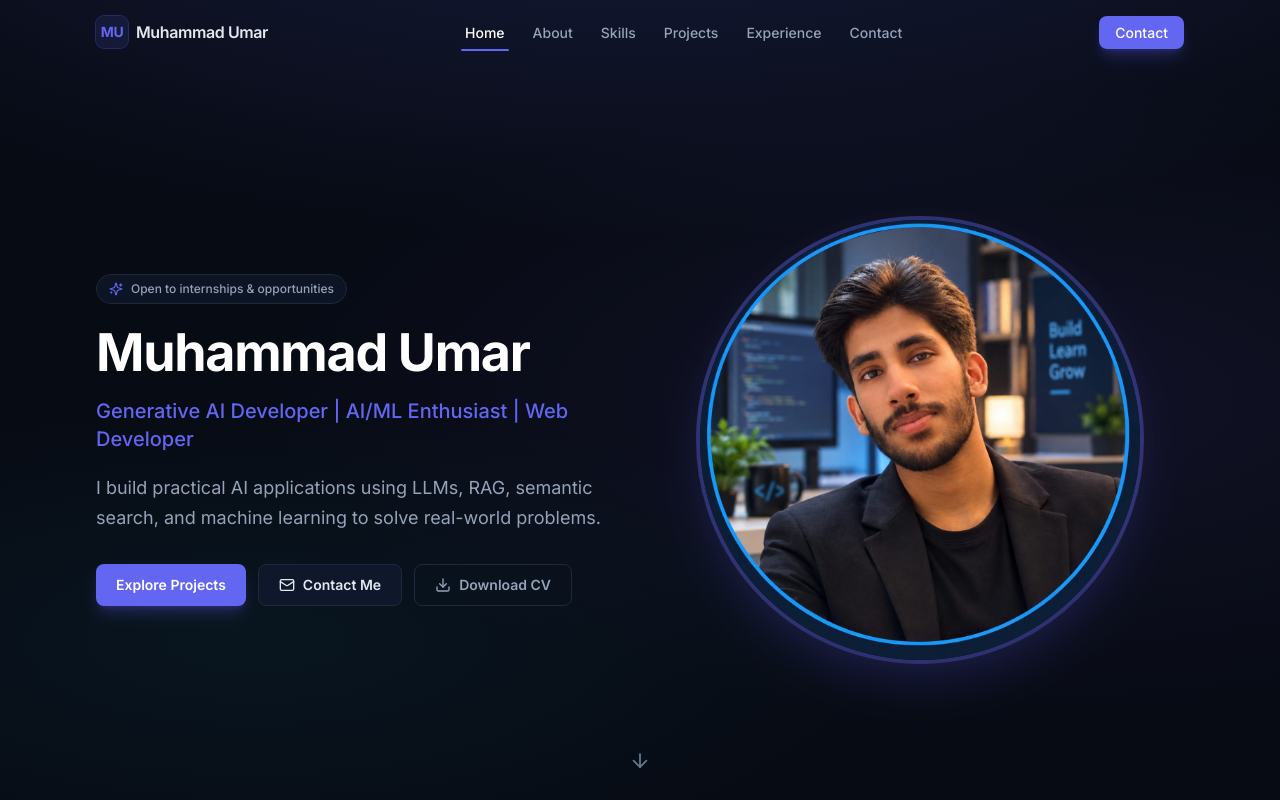
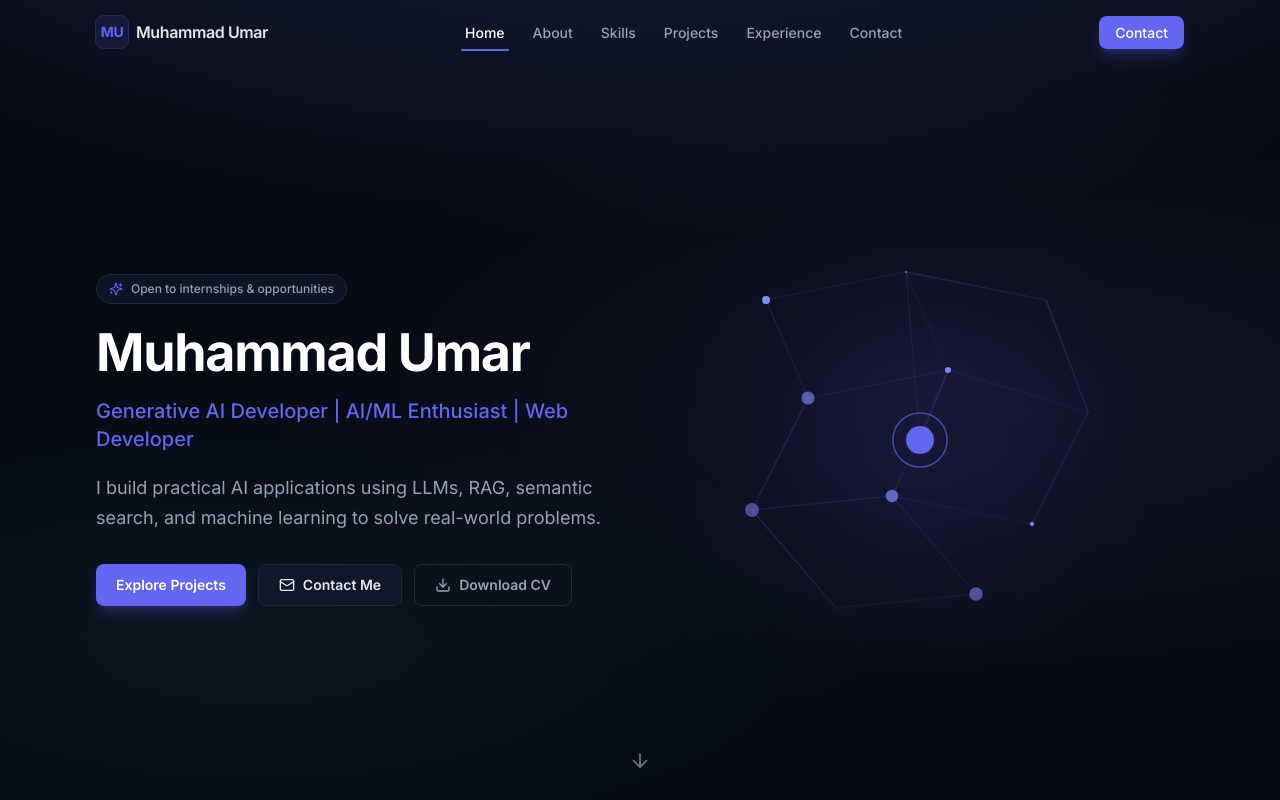
Before and after one commit to muhammdumardev-hash/muhammad-umar-portfolio, a React (Vite) app: page / in a window 1280 px wide. Shown: the top 800 px of the page. Built offline with nearby package versions, Linux system fonts and the light colour scheme.

Commit message:
Restore original hero network visual

```diff
--- a/src/sections/Hero.tsx
+++ b/src/sections/Hero.tsx
@@ -1,6 +1,7 @@
 import { motion } from 'framer-motion'
 import { ArrowDown, Download, Mail, Sparkles } from 'lucide-react'
 import { siteConfig } from '../data/config'
+import NetworkVisual from '../components/NetworkVisual'
 
 const container = {
   hidden: { opacity: 0 },
@@ -97,12 +98,12 @@ export default function Hero() {
           </motion.div>
         </motion.div>
 
-        {/* Right: profile photo */}
+        {/* Right: animated network visual */}
         <motion.div
           initial={{ opacity: 0, scale: 0.95 }}
           animate={{ opacity: 1, scale: 1 }}
           transition={{ duration: 0.7, delay: 0.3 }}
-          className="relative mx-auto w-full max-w-md"
+          className="relative mx-auto hidden w-full max-w-md lg:block"
         >
           <div className="relative aspect-square">
             <div
@@ -112,11 +113,7 @@ export default function Hero() {
                   'radial-gradient(circle, rgba(99,102,241,0.35) 0%, transparent 70%)',
               }}
             />
-            <img
-              src="/myimg.jpg"
-              alt="Muhammad Umar"
-              className="relative h-full w-full rounded-full border-4 border-[var(--color-accent)]/40 object-cover object-center shadow-2xl shadow-indigo-500/20"
-            />
+            <NetworkVisual />
           </div>
         </motion.div>
       </div>
```
